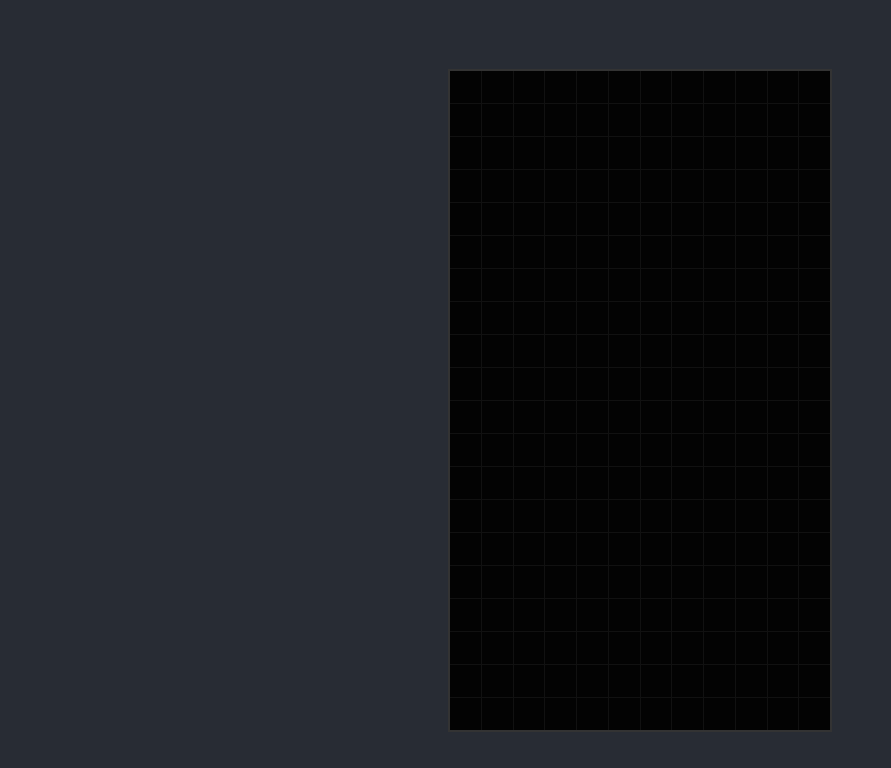
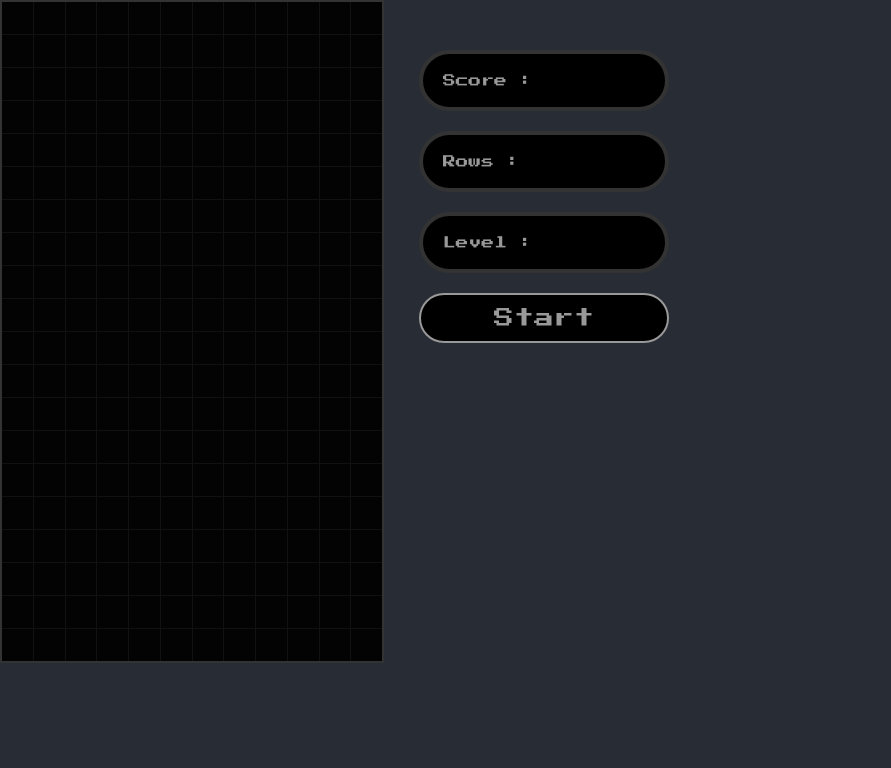
Before and after one commit to AnkushMalik/Tetris, a React (Create React App) app: page / in a window 1280 px wide. Shown: the top 768 px of the page, without its empty margins (0-891 px from the left). Built offline with nearby package versions, Linux system fonts and the light colour scheme; the HTML template or start-up script is replaced by a standard one.

Commit message:
Add styled action and infonav

```diff
--- a/src/components/action-button/actionbutton.component.jsx
+++ b/src/components/action-button/actionbutton.component.jsx
@@ -1,7 +1,8 @@
 import React from 'react'
 
+import { StyledButton } from './styledaction.component'
 export const ActionButton = () => (
-    <div className="action-button">
-
-    </div>
+    <StyledButton>
+        Start
+    </StyledButton>
 )
--- /dev/null
+++ b/src/components/action-button/styledaction.component.jsx
@@ -0,0 +1,18 @@
+import styled from 'styled-components'
+
+export const StyledButton = styled.button`
+    height: 50px
+    min-height: 30px;
+    width: 100%;
+    font-size: 1.25rem;
+    font-family: 'Press Start 2P', cursive;
+    background: black;
+    color: rgb(153, 153, 153);
+    border : 2px solid rgb(153, 153, 153);
+    border-radius: 2rem;
+    &:hover{
+        background: white;
+        color: grey;
+        border: 2px solid grey;
+    }
+`
--- a/src/components/display-field/display-field.component.jsx
+++ b/src/components/display-field/display-field.component.jsx
@@ -1,9 +1,9 @@
 import React from 'react'
 
-import './display-field.styles.scss'
+import { StyledDisplay } from './display-style.component'
 
-export const DisplayField = () => (
-    <div className="display-field">
-
-    </div>
+export const DisplayField = ({ gameOver, text }) => (
+    <StyledDisplay gameOver={gameOver}>
+        {text}
+    </StyledDisplay>
 )
--- /dev/null
+++ b/src/components/display-field/display-style.component.jsx
@@ -0,0 +1,16 @@
+import styled from 'styled-components'
+
+export const StyledDisplay = styled.div`
+    box-sizing: border-box;
+    display: flex;
+    align-items: center;
+    margin: 0 0 20px 0;
+    padding: 20px;
+    border: 4px solid #333;
+    min-height: 30px;
+    width: 100%;
+    border-radius: 2rem;
+    color: ${props => (props.gameOver ? 'red' : '#999')};
+    background: #000;
+    font-size: 0.8rem;
+`
--- a/src/components/infonav/infonav.component.jsx
+++ /dev/null
@@ -1,11 +0,0 @@
-import React from 'react'
-
-// import { DisplayField } from '../display-field/display-field.component'
-// import { ActionButton } from '../action-button/actionbutton.component'
-import './infonav.styles.scss'
-
-export const InfoNav = () => (
-    <div className="infonav">
-
-    </div>
-)
--- a/src/pages/game/gamepage.component.jsx
+++ b/src/pages/game/gamepage.component.jsx
@@ -1,13 +1,19 @@
 import React from 'react'
 
 import { Playground } from '../../components/playground/playground.component'
-import { InfoNav } from '../../components/infonav/infonav.component'
+import { DisplayField } from '../../components/display-field/display-field.component'
+import { ActionButton } from '../../components/action-button/actionbutton.component'
 import { createpg } from '../../helpers/playgroundHelper'
 import './gamepage.styles.scss'
 
 export const GamePage = () => (
     <div className="game-page">
-        <InfoNav />
         <Playground pg={createpg()} />
+        <div className='infonav'>
+            <DisplayField text='Score :' />
+            <DisplayField text='Rows :' />
+            <DisplayField text='Level :' />
+            <ActionButton />
+        </div>
     </div>
 )
--- a/src/pages/game/gamepage.styles.scss
+++ b/src/pages/game/gamepage.styles.scss
@@ -1,6 +1,10 @@
 .game-page{
     display: flex;
-    justify-content: center;
-    align-items: center;
-    height: 100vh;
+    .infonav{
+        width: 250px;
+        margin: 50px 35px;
+    }
+    // justify-content: center;
+    // align-items: center;
+    // height: 100vh;
 }
```
Also changed, not shown: src/components/action-button/actionbutton.styles.scss (deleted), src/components/display-field/display-field.styles.scss (deleted), src/components/infonav/infonav.styles.scss (deleted).
